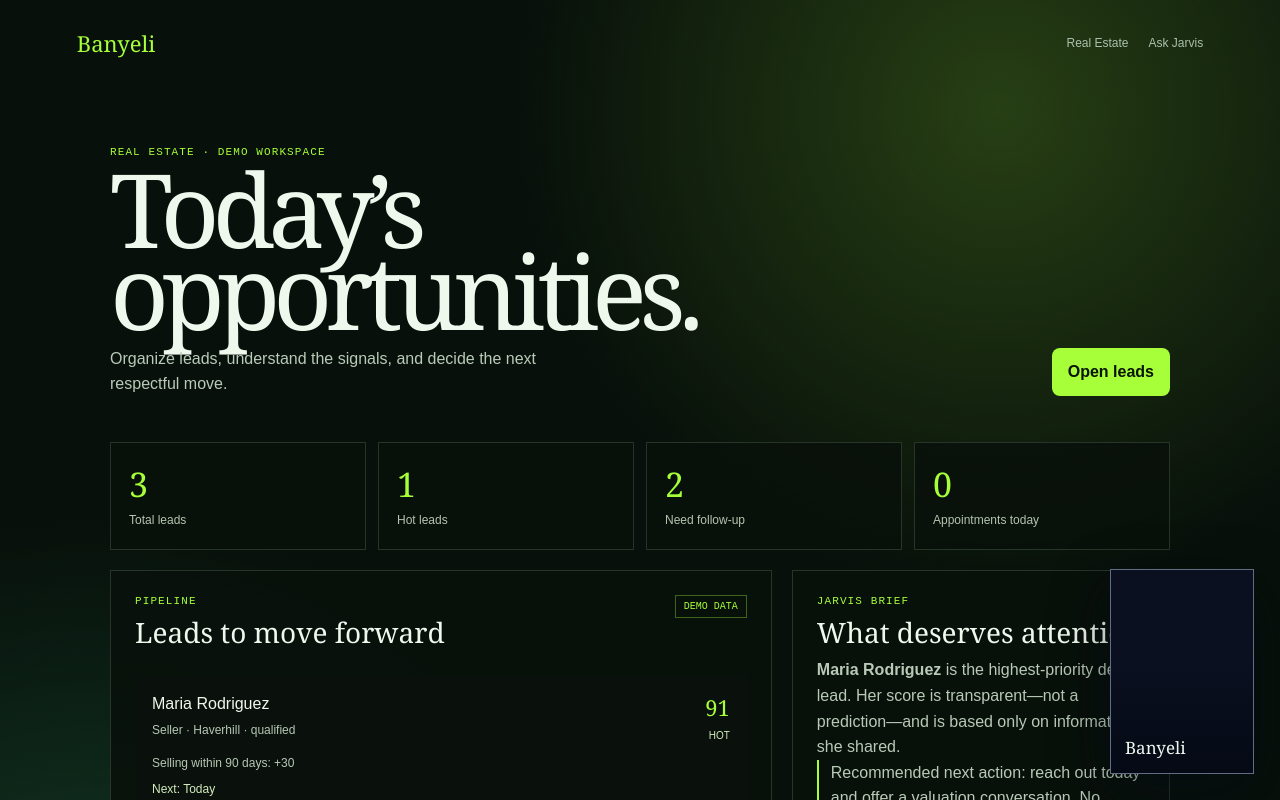
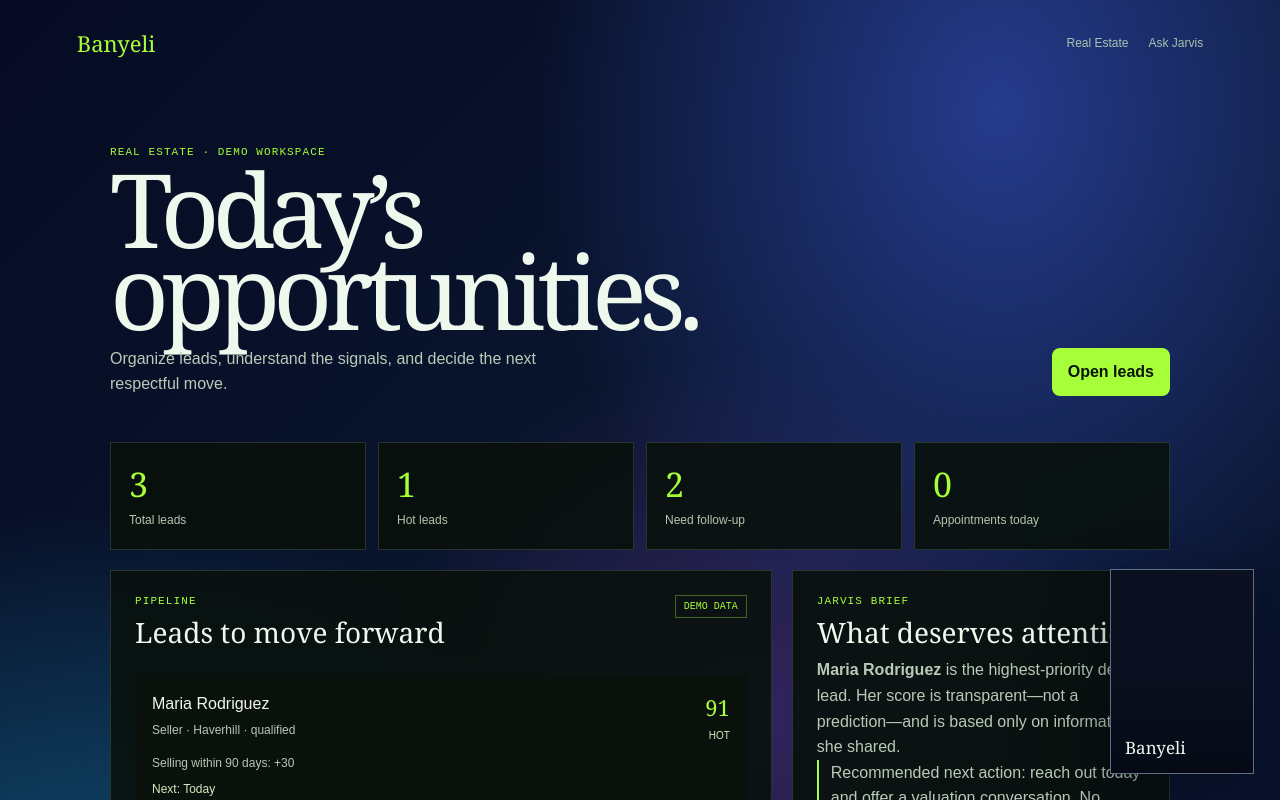
Before and after one commit to banyeli/banyeli.com, a Next.js app: page /real-estate in a window 1280 px wide. Shown: the top 800 px of the page. Built offline with nearby package versions, Linux system fonts and the light colour scheme; grey boxes are pictures that could not be loaded.

Commit message:
Use blue galaxy styling for real estate

```diff
--- /dev/null
+++ b/app/real-estate/blue-galaxy.css
@@ -0,0 +1 @@
+.real-estate-page{background:radial-gradient(ellipse at 78% 8%,#253b8d 0%,transparent 33%),radial-gradient(ellipse at 8% 78%,#125e86 0%,transparent 37%),radial-gradient(circle at 58% 52%,#34255f 0%,transparent 35%),linear-gradient(135deg,#060b23,#0a1730 48%,#09112b)}
--- a/app/real-estate/follow-ups/page.tsx
+++ b/app/real-estate/follow-ups/page.tsx
@@ -1,4 +1,5 @@
 import Link from "next/link";
 import { demoLeads } from "@/lib/real-estate";
 import "../real-estate.css";
+import "../blue-galaxy.css";
 export default function FollowUpsPage() { const due = demoLeads.filter((lead)=>lead.nextFollowUp === "Today"); return <main className="real-estate-page"><nav className="re-nav"><Link href="/dashboard">Banyeli</Link><Link href="/real-estate">Real Estate</Link><a href="/real-estate/leads">Leads</a></nav><header className="re-header"><div><p className="eyebrow">Private CRM · Demo workspace</p><h1>Follow-ups.</h1><p>Work from the people who need a respectful next step today.</p></div></header><section className="re-panel"><p className="eyebrow">Due today</p><h2>{due.length} follow-ups need attention</h2><div className="re-leads">{due.map((lead)=><article className="re-lead" key={lead.id}><div><p className="re-lead-name">{lead.name}</p><p>{lead.type} · {lead.city}</p></div><p className="re-next">Recommended: review the lead’s shared information, then choose a call, text, email, or reschedule. Nothing is automatic.</p></article>)}</div></section></main>; }
--- a/app/real-estate/leads/page.tsx
+++ b/app/real-estate/leads/page.tsx
@@ -1,4 +1,5 @@
 import Link from "next/link";
 import { demoLeads, scoreBand } from "@/lib/real-estate";
 import "../real-estate.css";
+import "../blue-galaxy.css";
 export default function LeadsPage() { return <main className="real-estate-page"><nav className="re-nav"><Link href="/dashboard">Banyeli</Link><Link href="/real-estate">Real Estate</Link><a href="/real-estate/follow-ups">Follow-ups</a></nav><header className="re-header"><div><p className="eyebrow">Private CRM · Demo workspace</p><h1>Your leads.</h1><p>Every score is explained. No communication is sent from this page.</p></div></header><section className="re-panel"><div className="re-panel-heading"><div><p className="eyebrow">All leads</p><h2>Private lead records</h2></div><span className="re-demo">Demo data</span></div><div className="re-leads">{demoLeads.map((lead)=><article className="re-lead" key={lead.id}><div><p className="re-lead-name">{lead.name}</p><p>{lead.type} · {lead.city} · {lead.stage.replaceAll("_", " ")}</p></div><div className="re-score"><b>{lead.score}</b><span>{scoreBand(lead.score)}</span></div><p className="re-reason">{lead.lastActivity}</p><p className="re-next">Why: {lead.scoreReasons.join(" · ")}</p></article>)}</div></section></main>; }
--- a/app/real-estate/page.tsx
+++ b/app/real-estate/page.tsx
@@ -1,6 +1,7 @@
 import Link from "next/link";
 import { demoLeads, scoreBand } from "@/lib/real-estate";
 import "./real-estate.css";
+import "./blue-galaxy.css";
 const title = (value: string) => value[0].toUpperCase() + value.slice(1);
 export default function RealEstatePage() {
   const followUps = demoLeads.filter((lead) => lead.nextFollowUp === "Today").length;
```
